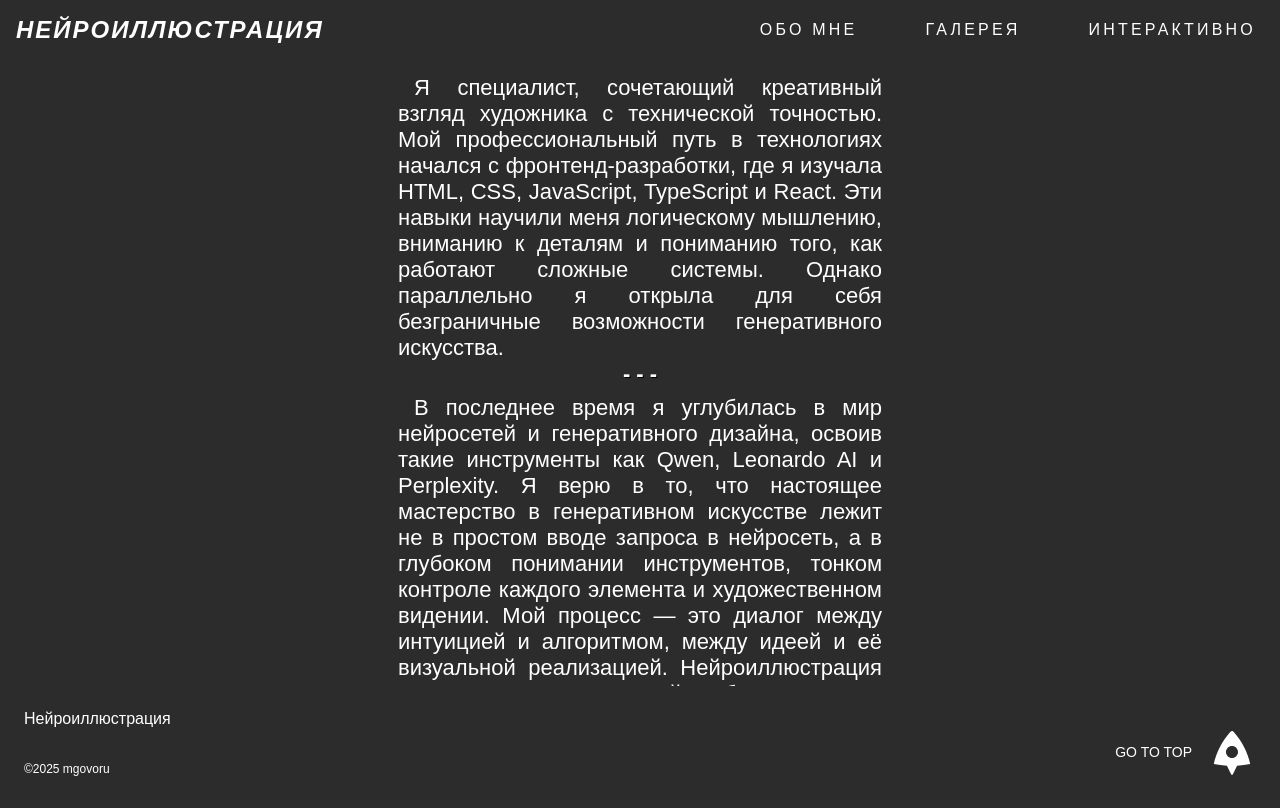
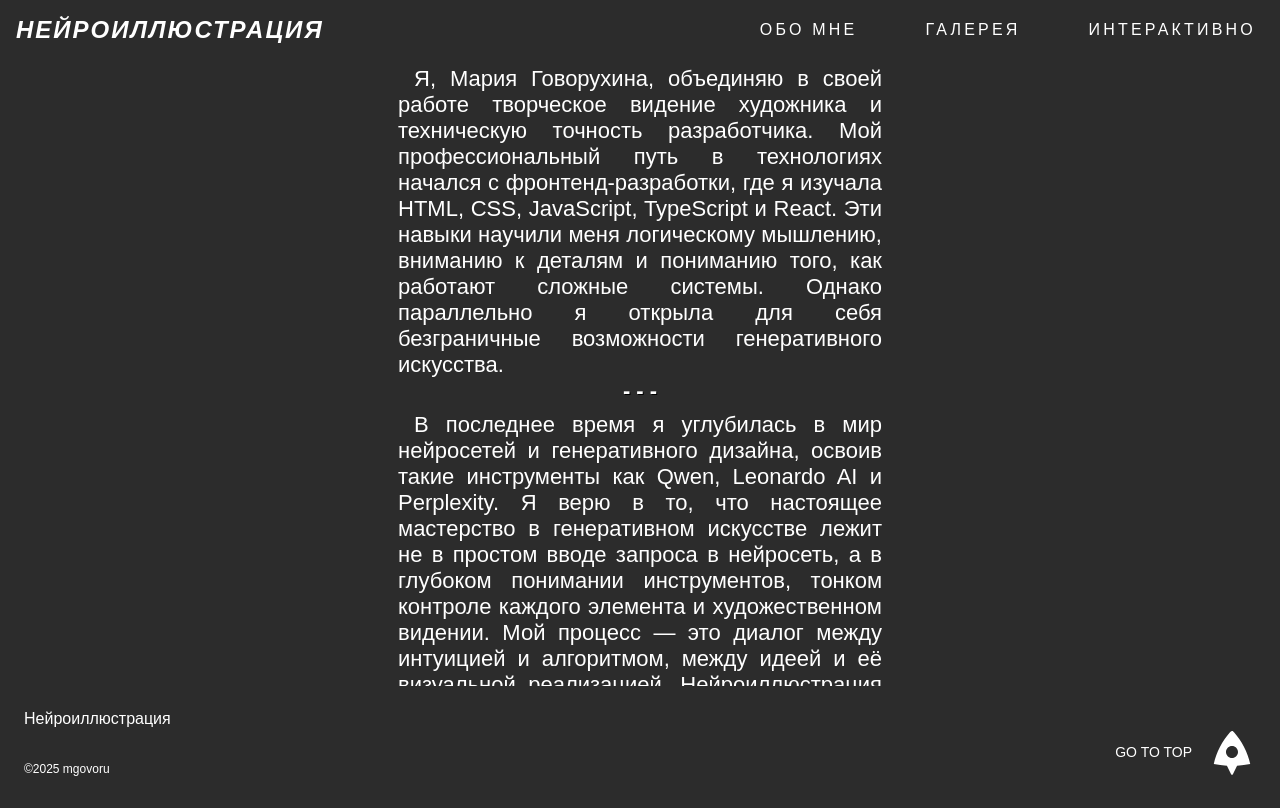
Before and after one commit to mgovoru/artneiro, a Next.js app: page /about in a window 1280 px wide. Built offline with nearby package versions, Linux system fonts and the light colour scheme; a web font is replaced by a local one.

Commit message:
fix: add info

```diff
--- a/app/about/page.tsx
+++ b/app/about/page.tsx
@@ -7,13 +7,13 @@ const sectionsData = [
   {
     id: 1,
     title: '- - -',
-    text: 'Я специалист, сочетающий креативный взгляд художника с технической точностью. Мой профессиональный путь в технологиях начался с фронтенд-разработки, где я изучала HTML, CSS, JavaScript, TypeScript и React. Эти навыки научили меня логическому мышлению, вниманию к деталям и пониманию того, как работают сложные системы. Однако параллельно я открыла для себя безграничные возможности генеративного искусства.',
+    text: 'Я, Мария Говорухина, объединяю в своей работе творческое видение художника и техническую точность разработчика. Мой профессиональный путь в технологиях начался с фронтенд-разработки, где я изучала HTML, CSS, JavaScript, TypeScript и React. Эти навыки научили меня логическому мышлению, вниманию к деталям и пониманию того, как работают сложные системы. Однако параллельно я открыла для себя безграничные возможности генеративного искусства.',
   },
   {
     id: 2,
     title: '- - -',
     text: 'В последнее время я углубилась в мир нейросетей и генеративного дизайна, освоив такие инструменты как Qwen, Leonardo AI и Perplexity. Я верю в то, что настоящее мастерство в генеративном искусстве лежит не в простом вводе запроса в нейросеть, а в глубоком понимании инструментов, тонком контроле каждого элемента и художественном видении. Мой процесс — это диалог между интуицией и алгоритмом, между идеей и её визуальной реализацией. Нейроиллюстрация — это возможность найти баланс между инновацией и эстетикой, между техническим совершенством и творческой свободой.',
-  }
+  },
 ];
 
 export default function SectionsScroll() {
```
